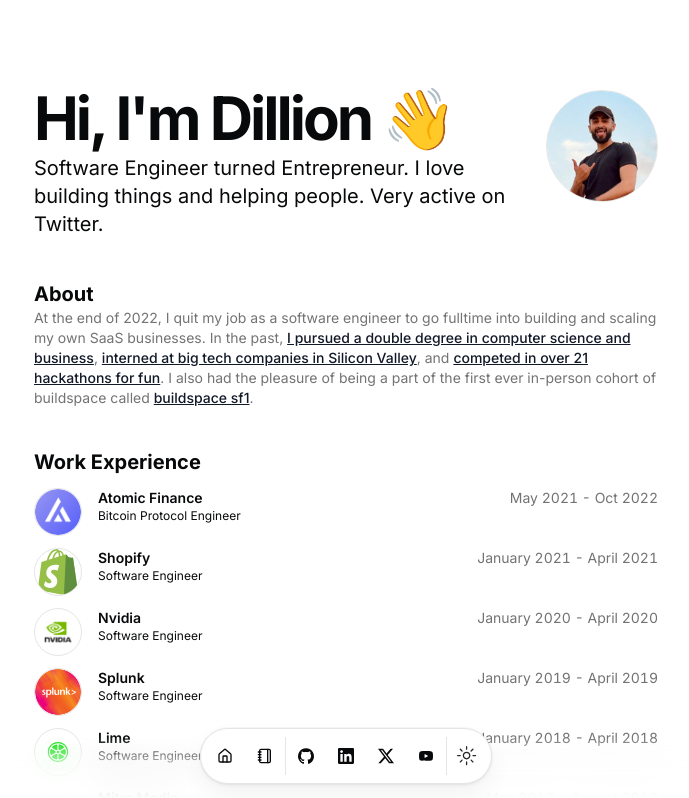
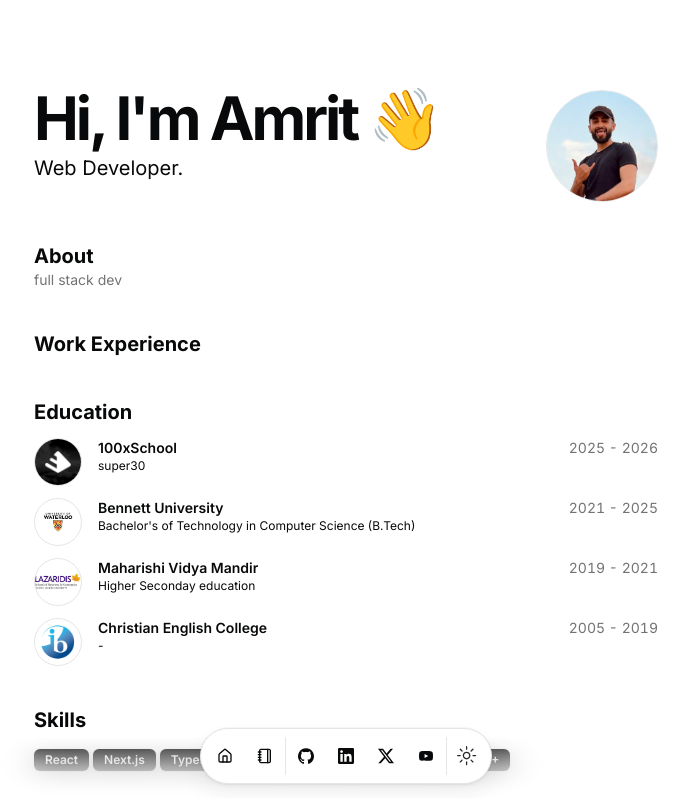
Before and after one commit to AmritHehe/portfolio-basic, a Next.js app: page / in a window 1280 px wide. Shown: the top 798 px of the page, without its empty margins (294-983 px from the left). Built offline with nearby package versions, Linux system fonts and the light colour scheme.

Commit message:
basic info update

```diff
--- a/src/data/resume.tsx
+++ b/src/data/resume.tsx
@@ -2,27 +2,23 @@
 import { HomeIcon, NotebookIcon } from "lucide-react";
 
 export const DATA = {
-  name: "Dillion Verma",
-  initials: "DV",
-  url: "https://dillion.io",
+  name: "Amrit Barsaiyan",
+  initials: "AB",
+  url: "https://amrithehe.com",
   location: "San Francisco, CA",
   locationLink: "https://www.google.com/maps/place/sanfrancisco",
   description:
-    "Software Engineer turned Entrepreneur. I love building things and helping people. Very active on Twitter.",
+    "Web Developer. ",
   summary:
-    "At the end of 2022, I quit my job as a software engineer to go fulltime into building and scaling my own SaaS businesses. In the past, [I pursued a double degree in computer science and business](/#education), [interned at big tech companies in Silicon Valley](https://www.youtube.com/watch?v=d-LJ2e5qKdE), and [competed in over 21 hackathons for fun](/#hackathons). I also had the pleasure of being a part of the first ever in-person cohort of buildspace called [buildspace sf1](https://buildspace.so/sf1).",
+    "full stack dev",
   avatarUrl: "/me.png",
   skills: [
     "React",
     "Next.js",
     "Typescript",
     "Node.js",
-    "Python",
-    "Go",
     "Postgres",
     "Docker",
-    "Kubernetes",
-    "Java",
     "C++",
   ],
   navbar: [
@@ -30,26 +26,26 @@
     { href: "/blog", icon: NotebookIcon, label: "Blog" },
   ],
   contact: {
-    email: "hello@example.com",
+    email: "amritbarsiphone@gmail.com",
     tel: "+123456789",
     social: {
       GitHub: {
         name: "GitHub",
-        url: "https://dub.sh/dillion-github",
+        url: "https://github.com/amrithehe",
         icon: Icons.github,
 
         navbar: true,
       },
       LinkedIn: {
         name: "LinkedIn",
-        url: "https://dub.sh/dillion-linkedin",
+        url: "https://linkedin.com/amrit-barsaiyan",
         icon: Icons.linkedin,
 
         navbar: true,
       },
       X: {
         name: "X",
-        url: "https://dub.sh/dillion-twitter",
+        url: "https://x.com/amrithehe",
         icon: Icons.x,
 
         navbar: true,
@@ -71,116 +67,116 @@
   },
 
   work: [
-    {
-      company: "Atomic Finance",
-      href: "https://atomic.finance",
-      badges: [],
-      location: "Remote",
-      title: "Bitcoin Protocol Engineer",
-      logoUrl: "/atomic.png",
-      start: "May 2021",
-      end: "Oct 2022",
-      description:
-        "Implemented the Bitcoin discreet log contract (DLC) protocol specifications as an open source Typescript SDK. Dockerized all microservices and setup production kubernetes cluster. Architected a data lake using AWS S3 and Athena for historical backtesting of bitcoin trading strategies. Built a mobile app using react native and typescript.",
-    },
-    {
-      company: "Shopify",
-      badges: [],
-      href: "https://shopify.com",
-      location: "Remote",
-      title: "Software Engineer",
-      logoUrl: "/shopify.svg",
-      start: "January 2021",
-      end: "April 2021",
-      description:
-        "Implemented a custom Kubernetes controller in Go to automate the deployment of MySQL and ProxySQL custom resources in order to enable 2,000+ internal developers to instantly deploy their app databases to production. Wrote several scripts in Go to automate MySQL database failovers while maintaining master-slave replication topologies and keeping Zookeeper nodes consistent with changes.",
-    },
-    {
-      company: "Nvidia",
-      href: "https://nvidia.com/",
-      badges: [],
-      location: "Santa Clara, CA",
-      title: "Software Engineer",
-      logoUrl: "/nvidia.png",
-      start: "January 2020",
-      end: "April 2020",
-      description:
-        "Architected and wrote the entire MVP of the GeForce Now Cloud Gaming internal admin and A/B testing dashboard using React, Redux, TypeScript, and Python.",
-    },
-    {
-      company: "Splunk",
-      href: "https://splunk.com",
-      badges: [],
-      location: "San Jose, CA",
-      title: "Software Engineer",
-      logoUrl: "/splunk.svg",
-      start: "January 2019",
-      end: "April 2019",
-      description:
-        "Co-developed a prototype iOS app with another intern in Swift for the new Splunk Phantom security orchestration product (later publicly demoed and launched at .conf annual conference in Las Vegas). Implemented a realtime service for the iOS app in Django (Python) and C++; serialized data using protobufs transmitted over gRPC resulting in an approximate 500% increase in data throughput.",
-    },
-    {
-      company: "Lime",
-      href: "https://li.me/",
-      badges: [],
-      location: "San Francisco, CA",
-      title: "Software Engineer",
-      logoUrl: "/lime.svg",
-      start: "January 2018",
-      end: "April 2018",
-      description:
-        "Proposed and implemented an internal ruby API for sending/receiving commands to scooters over LTE networks. Developed a fully automated bike firmware update system to handle asynchronous firmware updates of over 100,000+ scooters worldwide, and provide progress reports in real-time using React, Ruby on Rails, PostgreSQL and AWS EC2 saving hundreds of developer hours.",
-    },
-    {
-      company: "Mitre Media",
-      href: "https://mitremedia.com/",
-      badges: [],
-      location: "Toronto, ON",
-      title: "Software Engineer",
-      logoUrl: "/mitremedia.png",
-      start: "May 2017",
-      end: "August 2017",
-      description:
-        "Designed and implemented a robust password encryption and browser cookie storage system in Ruby on Rails. Leveraged the Yahoo finance API to develop the dividend.com equity screener",
-    },
+    // {
+    //   company: "Atomic Finance",
+    //   href: "https://atomic.finance",
+    //   badges: [],
+    //   location: "Remote",
+    //   title: "Bitcoin Protocol Engineer",
+    //   logoUrl: "/atomic.png",
+    //   start: "May 2021",
+    //   end: "Oct 2022",
+    //   description:
+    //     "Implemented the Bitcoin discreet log contract (DLC) protocol specifications as an open source Typescript SDK. Dockerized all microservices and setup production kubernetes cluster. Architected a data lake using AWS S3 and Athena for historical backtesting of bitcoin trading strategies. Built a mobile app using react native and typescript.",
+    // },
+    // {
+    //   company: "Shopify",
+    //   badges: [],
+    //   href: "https://shopify.com",
+    //   location: "Remote",
+    //   title: "Software Engineer",
+    //   logoUrl: "/shopify.svg",
+    //   start: "January 2021",
+    //   end: "April 2021",
+    //   description:
+    //     "Implemented a custom Kubernetes controller in Go to automate the deployment of MySQL and ProxySQL custom resources in order to enable 2,000+ internal developers to instantly deploy their app databases to production. Wrote several scripts in Go to automate MySQL database failovers while maintaining master-slave replication topologies and keeping Zookeeper nodes consistent with changes.",
+    // },
+    // {
+    //   company: "Nvidia",
+    //   href: "https://nvidia.com/",
+    //   badges: [],
+    //   location: "Santa Clara, CA",
+    //   title: "Software Engineer",
+    //   logoUrl: "/nvidia.png",
+    //   start: "January 2020",
+    //   end: "April 2020",
+    //   description:
+    //     "Architected and wrote the entire MVP of the GeForce Now Cloud Gaming internal admin and A/B testing dashboard using React, Redux, TypeScript, and Python.",
+    // },
+    // {
+    //   company: "Splunk",
+    //   href: "https://splunk.com",
+    //   badges: [],
+    //   location: "San Jose, CA",
+    //   title: "Software Engineer",
+    //   logoUrl: "/splunk.svg",
+    //   start: "January 2019",
+    //   end: "April 2019",
+    //   description:
+    //     "Co-developed a prototype iOS app with another intern in Swift for the new Splunk Phantom security orchestration product (later publicly demoed and launched at .conf annual conference in Las Vegas). Implemented a realtime service for the iOS app in Django (Python) and C++; serialized data using protobufs transmitted over gRPC resulting in an approximate 500% increase in data throughput.",
+    // },
+    // {
+    //   company: "Lime",
+    //   href: "https://li.me/",
+    //   badges: [],
+    //   location: "San Francisco, CA",
+    //   title: "Software Engineer",
+    //   logoUrl: "/lime.svg",
+    //   start: "January 2018",
+    //   end: "April 2018",
+    //   description:
+    //     "Proposed and implemented an internal ruby API for sending/receiving commands to scooters over LTE networks. Developed a fully automated bike firmware update system to handle asynchronous firmware updates of over 100,000+ scooters worldwide, and provide progress reports in real-time using React, Ruby on Rails, PostgreSQL and AWS EC2 saving hundreds of developer hours.",
+    // },
+    // {
+    //   company: "Mitre Media",
+    //   href: "https://mitremedia.com/",
+    //   badges: [],
+    //   location: "Toronto, ON",
+    //   title: "Software Engineer",
+    //   logoUrl: "/mitremedia.png",
+    //   start: "May 2017",
+    //   end: "August 2017",
+    //   description:
+    //     "Designed and implemented a robust password encryption and browser cookie storage system in Ruby on Rails. Leveraged the Yahoo finance API to develop the dividend.com equity screener",
+    // },
   ],
   education: [
     {
-      school: "Buildspace",
-      href: "https://buildspace.so",
-      degree: "s3, s4, sf1, s5",
+      school: "100xSchool",
+      href: "https://school.100xdevs.com",
+      degree: "super30",
       logoUrl: "/buildspace.jpg",
-      start: "2023",
-      end: "2024",
+      start: "2025",
+      end: "2026",
     },
     {
-      school: "University of Waterloo",
-      href: "https://uwaterloo.ca",
-      degree: "Bachelor's Degree of Computer Science (BCS)",
+      school: "Bennett University",
+      href: "https://www.bennett.edu.in/",
+      degree: "Bachelor's of Technology in Computer Science (B.Tech)",
       logoUrl: "/waterloo.png",
-      start: "2016",
+      start: "2021",
+      end: "2025",
+    },
+    {
+      school: "Maharishi Vidya Mandir",
+      href: "https://wlu.ca",
+      degree: "Higher Seconday education",
+      logoUrl: "/laurier.png",
+      start: "2019",
       end: "2021",
     },
     {
-      school: "Wilfrid Laurier University",
-      href: "https://wlu.ca",
-      degree: "Bachelor's Degree of Business Administration (BBA)",
-      logoUrl: "/laurier.png",
-      start: "2016",
-      end: "2021",
-    },
-    {
-      school: "International Baccalaureate",
+      school: "Christian English College",
       href: "https://ibo.org",
-      degree: "IB Diploma",
+      degree: "-",
       logoUrl: "/ib.png",
-      start: "2012",
-      end: "2016",
+      start: "2005",
+      end: "2019",
     },
   ],
   projects: [
     {
-      title: "Chat Collect",
+      title: "Buildable",
       href: "https://chatcollect.com",
       dates: "Jan 2024 - Feb 2024",
       active: true,
```
Also changed, not shown: 1 other file (tests, documents, lock files or other folders).
